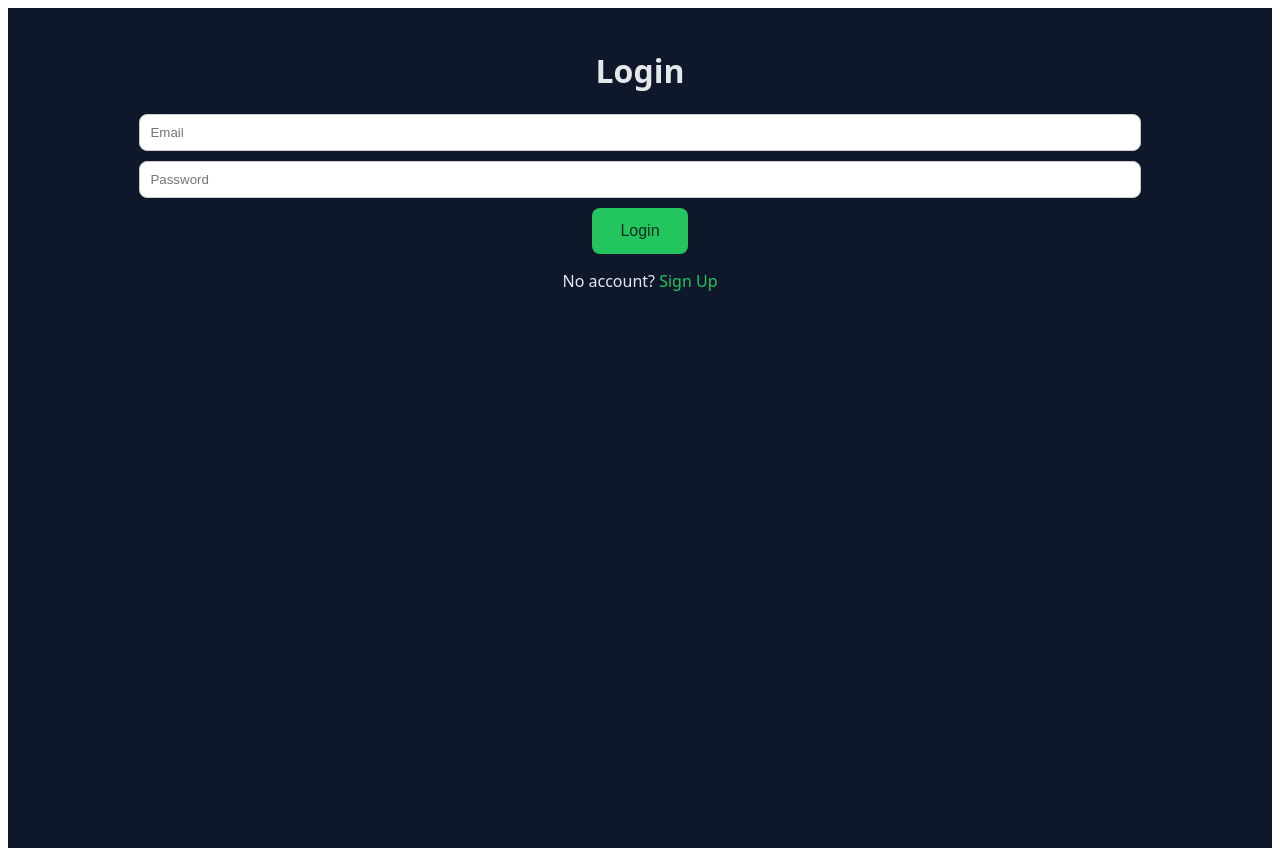
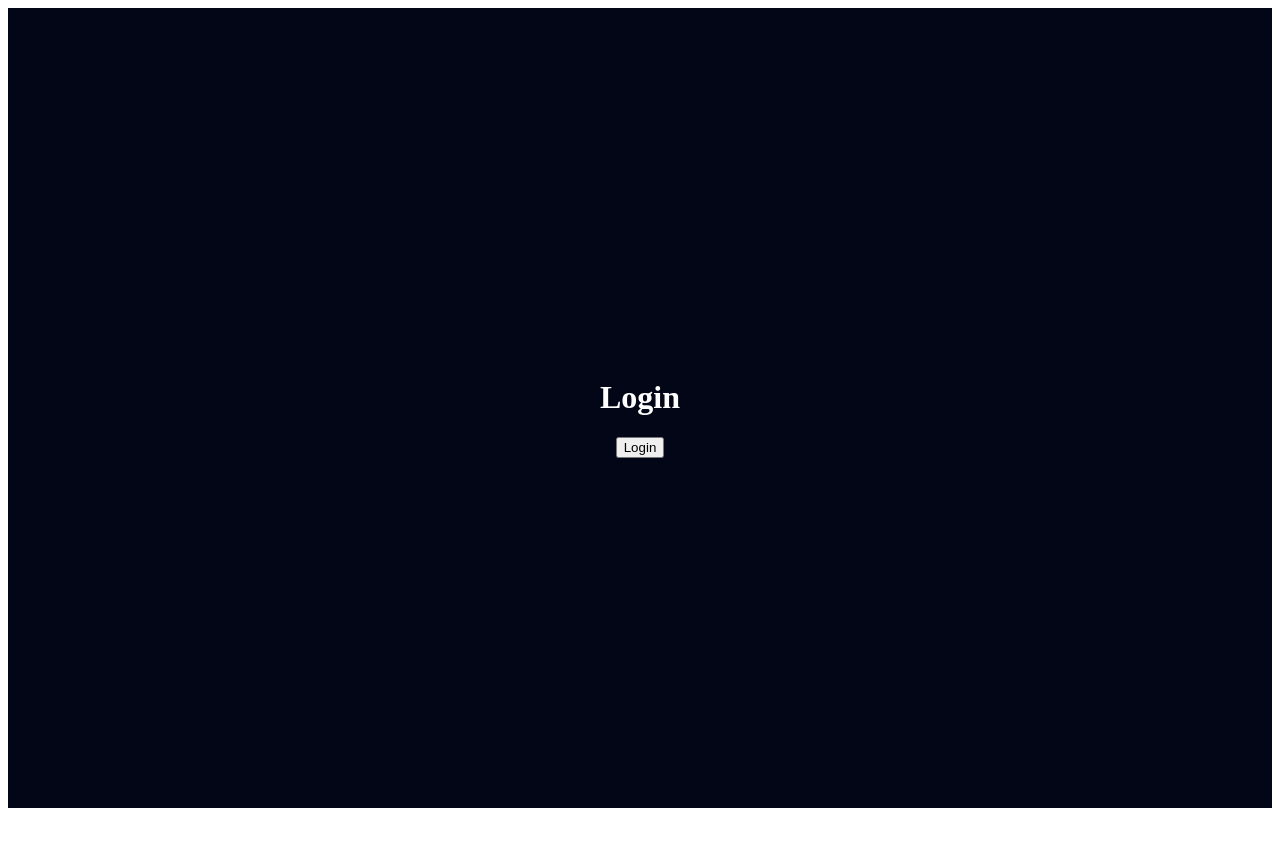
Before and after one commit to yooneaintchue161287-beep/socialmediagrow, a Next.js app: page /login in a window 1280 px wide. After the commit the page ends 816 px from the top, so only its background shows below. Built offline with nearby package versions, Linux system fonts and the light colour scheme.

Commit message:
Update login.js

```diff
--- a/pages/login.js
+++ b/pages/login.js
@@ -1,20 +1,25 @@
 export default function Login() {
+  const login = () => {
+    localStorage.setItem("auth", "true")
+    window.location.href = "/dashboard"
+  }
+
   return (
     <div style={styles.page}>
       <h1>Login</h1>
-      <input placeholder="Email" style={styles.input} />
-      <input placeholder="Password" type="password" style={styles.input} />
-      <button style={styles.button}>Login</button>
-      <p>
-        No account? <a href="/signup" style={styles.link}>Sign Up</a>
-      </p>
+      <button onClick={login}>Login</button>
     </div>
-  );
+  )
 }
 
 const styles = {
-  page: { padding: 20, textAlign: "center", minHeight: "100vh", background: "#0f172a", color: "#e5e7eb", fontFamily: "system-ui, sans-serif" },
-  input: { display: "block", margin: "10px auto", padding: 10, width: "80%", borderRadius: 8, border: "1px solid #ccc" },
-  button: { padding: "14px 28px", fontSize: 16, borderRadius: 8, background: "#22c55e", border: "none", color: "#022c22", cursor: "pointer" },
-  link: { color: "#22c55e", textDecoration: "none" },
-};
+  page: {
+    minHeight: "100vh",
+    background: "#020617",
+    color: "#fff",
+    display: "flex",
+    justifyContent: "center",
+    alignItems: "center",
+    flexDirection: "column"
+  }
+}
```
